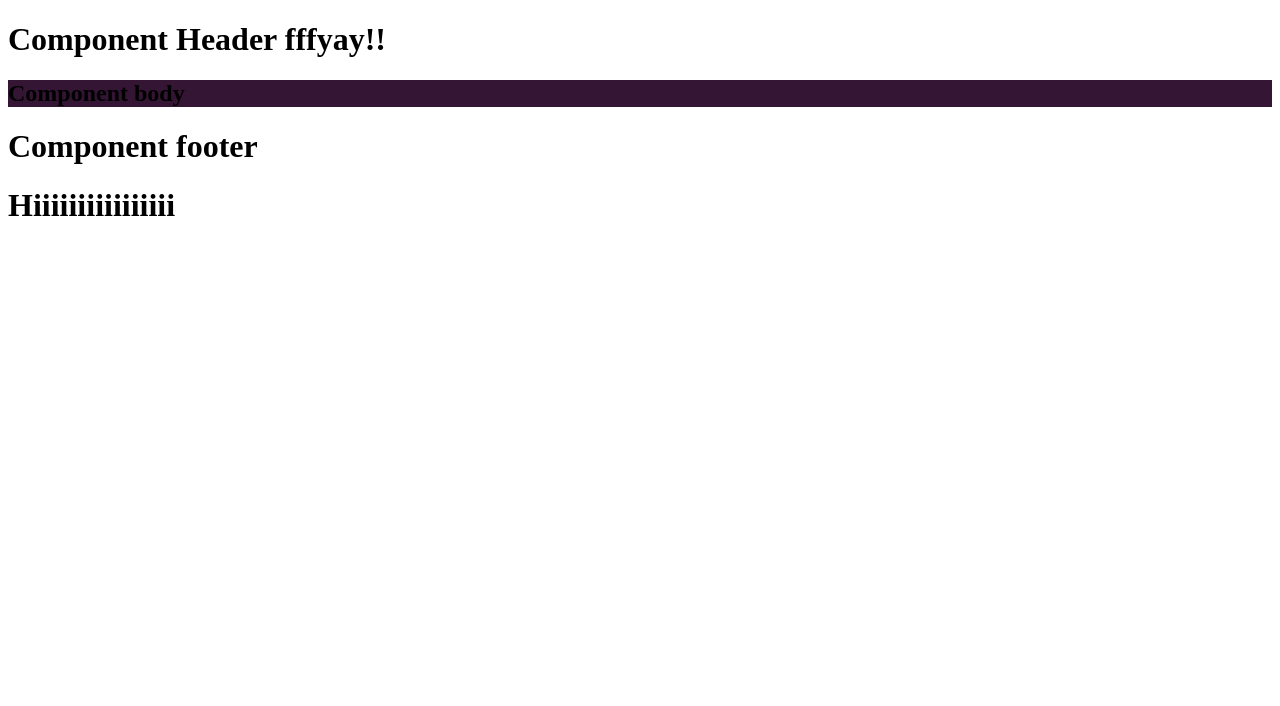
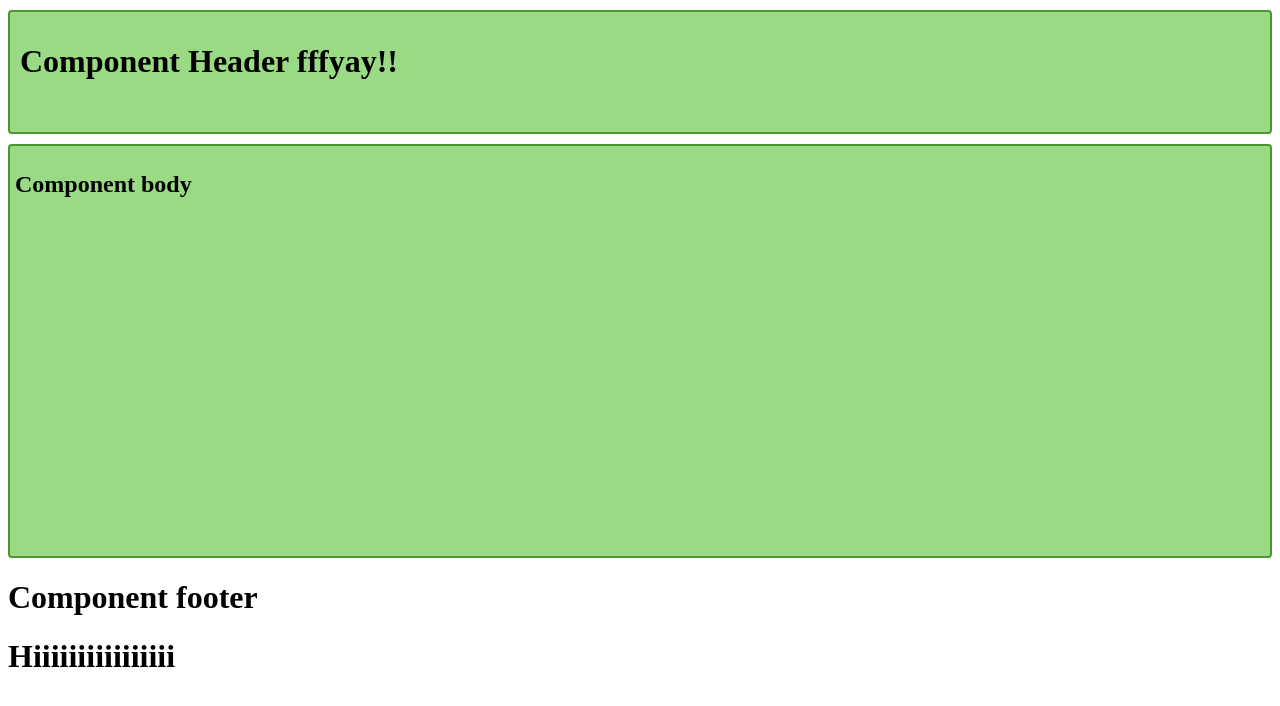
Before and after one commit to desphilboy/webdesign, a React app: page / in a window 1280 px wide. Built offline with nearby package versions, Linux system fonts and the light colour scheme.

Commit message:
save my work

```diff
--- a/src/components/body/body.less
+++ b/src/components/body/body.less
@@ -1,8 +1,20 @@
-@bodyColour: #351534;
+@bodyColour: #9ADA84;
 
+
+@borderColour: darken(@bodyColour, 30%);
+@minWidthS: 300px;
+@minHeightS: 400px;
+@paddingS: 5px;
+@borderWidth: 2px;
 
 
 .webdesign-body {
-	background-color: @bodyColour
-
+	background-color: @bodyColour;
+	min-width: @minWidthS;
+	min-height: @minHeightS;
+	padding : @paddingS;
+	border-width: @borderWidth;
+	border-color:@borderColour;
+	border-style: solid;
+	border-radius: 2 * @borderWidth;
 }
--- a/src/components/header/header.js
+++ b/src/components/header/header.js
@@ -1,10 +1,11 @@
 import React, { Component } from  'react';
+import './header.less';
 
 
 export class Header extends Component {
 
 	render() {
-		return <div>
+		return <div className='webdesign-header'>
 		<h1> Component Header fffyay!! </h1>
 		</div>;
 	}
--- /dev/null
+++ b/src/components/header/header.less
@@ -0,0 +1,26 @@
+
+
+@headerBackgroundColour: #9ADA84;
+
+
+@headerMinWidth: 300px;
+@headerMinHeight: 100px;
+@headerBorderWidth: 2px;
+@headerPadding: 10px;
+
+@headerBorderColour: darken(@headerBackgroundColour, 30%);
+
+
+
+.webdesign-header {
+	background-color: @headerBackgroundColour;
+	min-width: @headerMinWidth;
+	min-height: @headerMinHeight;
+	padding: @headerPadding;
+	border-width: @headerBorderWidth;
+	border-color: @headerBorderColour;
+	border-style: solid;
+	border-radius: 2 * @headerBorderWidth;
+	margin-top: @headerPadding;
+	margin-bottom: @headerPadding;
+}
```
Also changed, not shown: dist/bundle.js (deleted), dist/index.html (deleted), 2 other files.
